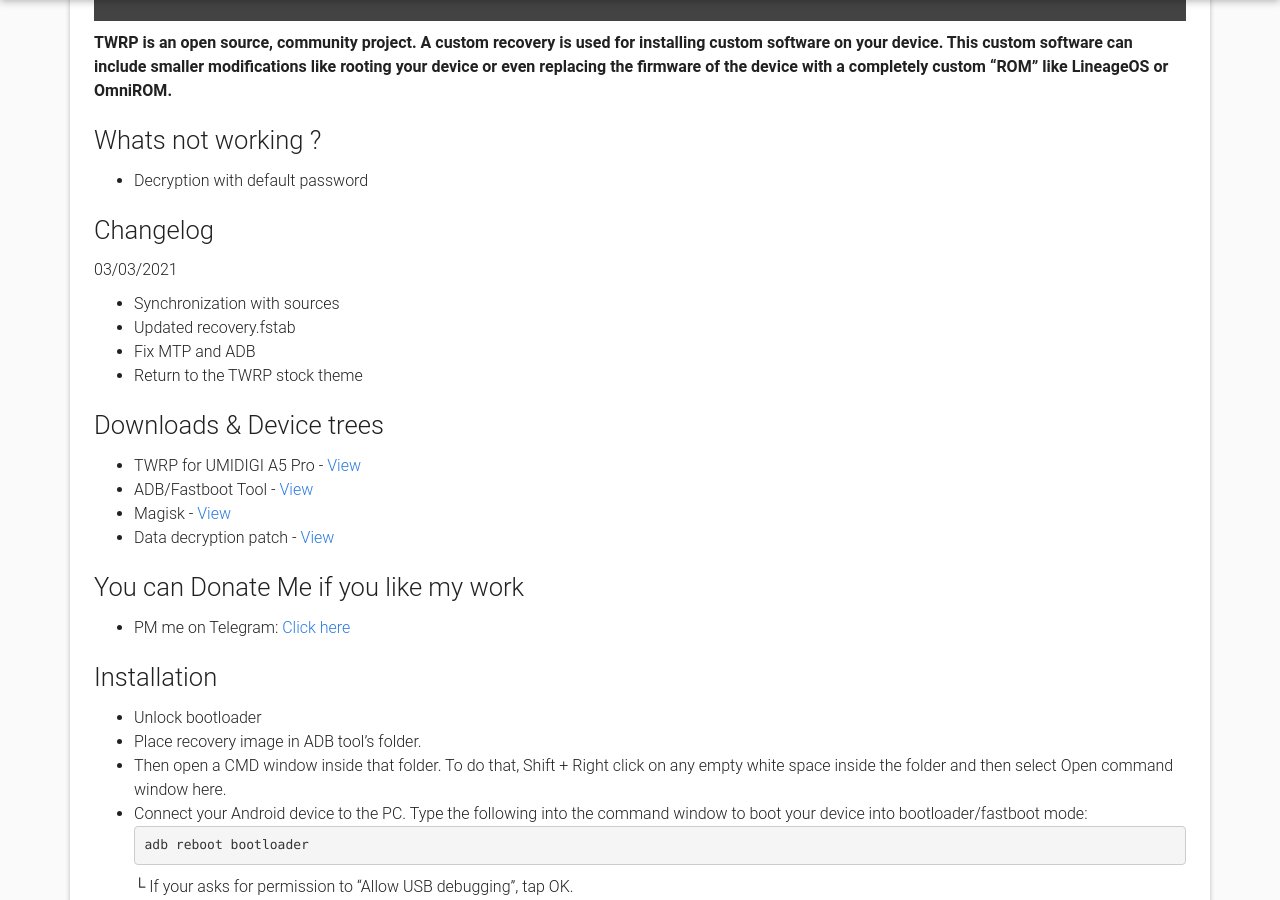
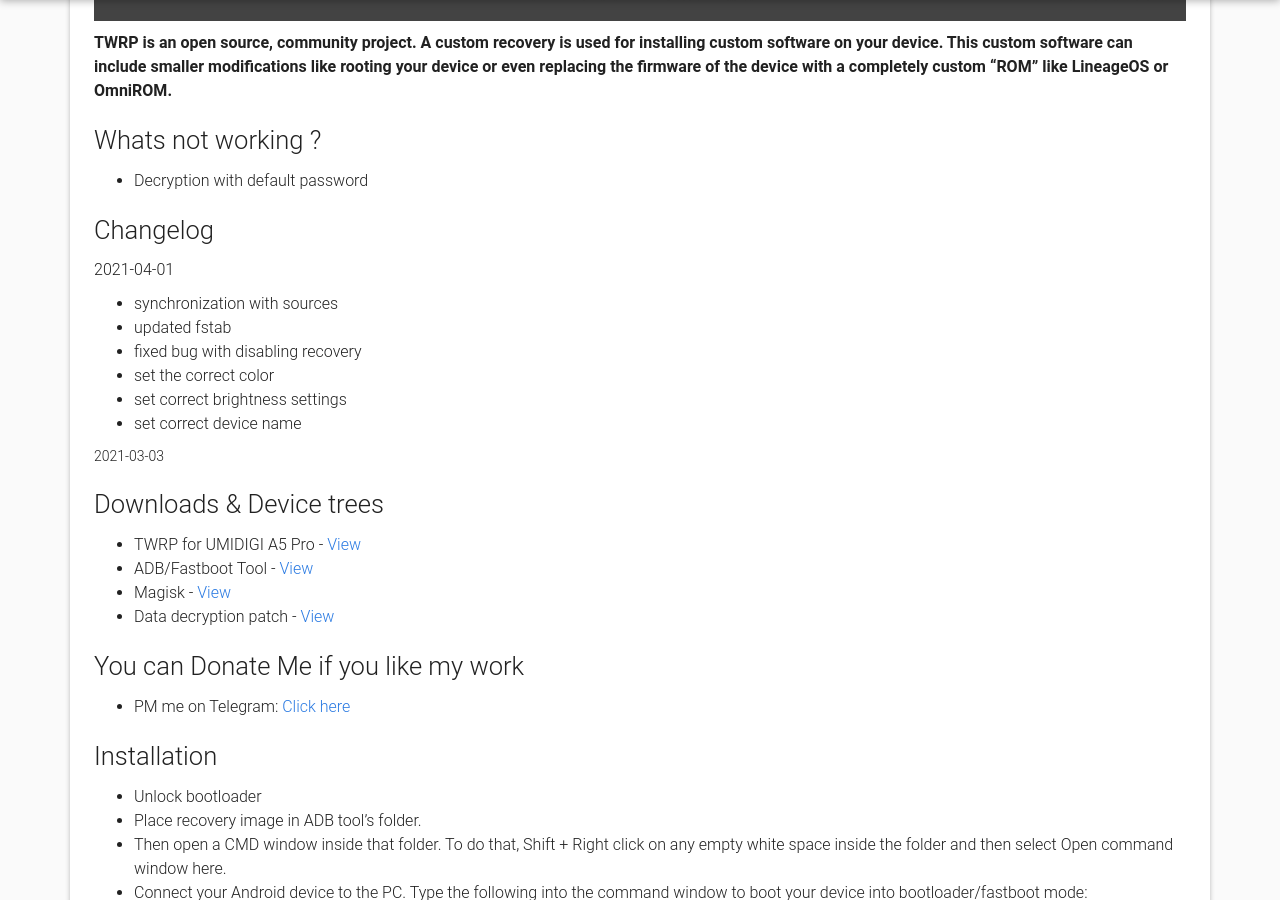
Before and after one commit to Hadenix/Hadenix.github.io, a Jekyll site: the page built from _posts/2021-04-01-twrp-3.5.x-breeze.md, in a window 1280 px wide and 900 px high, scrolled down 960 px. Built offline with Jekyll 4.4.1, drawn with Linux system fonts in a browser that asks for light colours; nearby versions of some CDN libraries; some of the changed text lies outside the part shown.

Commit message:
TWRP_3.5.1_9_20210401_Hadenix-A5_Pro

```diff
--- a/_posts/2021-03-03-twrp-3.5.x-breeze.md
+++ b/_posts/2021-04-01-twrp-3.5.x-breeze.md
@@ -16,12 +16,23 @@
 * Decryption with default password
 
 ### Changelog
+2021-04-01
+* synchronization with sources
+* updated fstab
+* fixed bug with disabling recovery
+* set the correct color
+* set correct brightness settings
+* set correct device name
 
-03/03/2021
-- Synchronization with sources
-- Updated recovery.fstab
-- Fix MTP and ADB
-- Return to the TWRP stock theme
+<details>
+<summary>2021-03-03</summary>
+<p><ul>
+<li>Synchronization with sources</li>
+<li>Updated recovery.fstab</li>
+<li>Fix MTP and ADB</li>
+<li>Return to the TWRP stock theme</li>
+</ul></p>
+</details>
 
 ### Downloads & Device trees
 * TWRP for UMIDIGI A5 Pro - [View](https://sourceforge.net/projects/umidigi-mt6763-dev/files/TWRP/)
```
Also changed, not shown: other parts of _posts/2021-04-01-twrp-3.5.x-breeze.md (+2 -2 lines).
